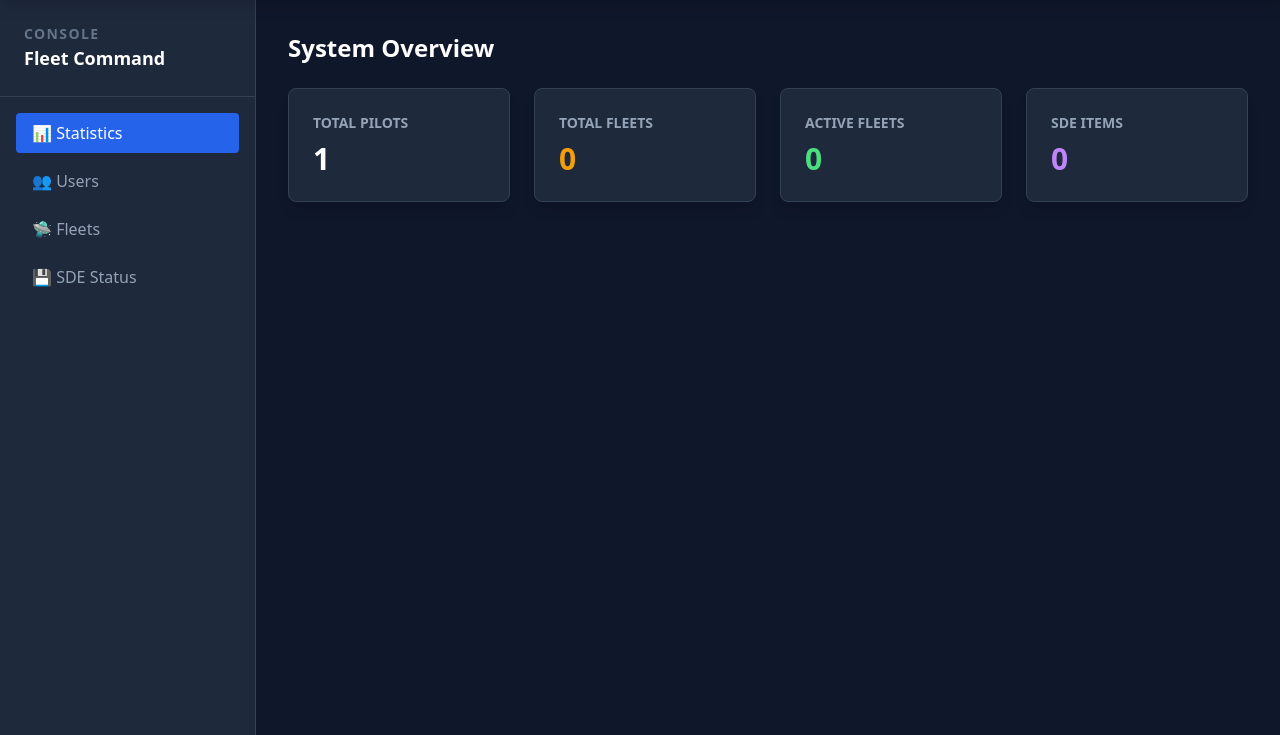
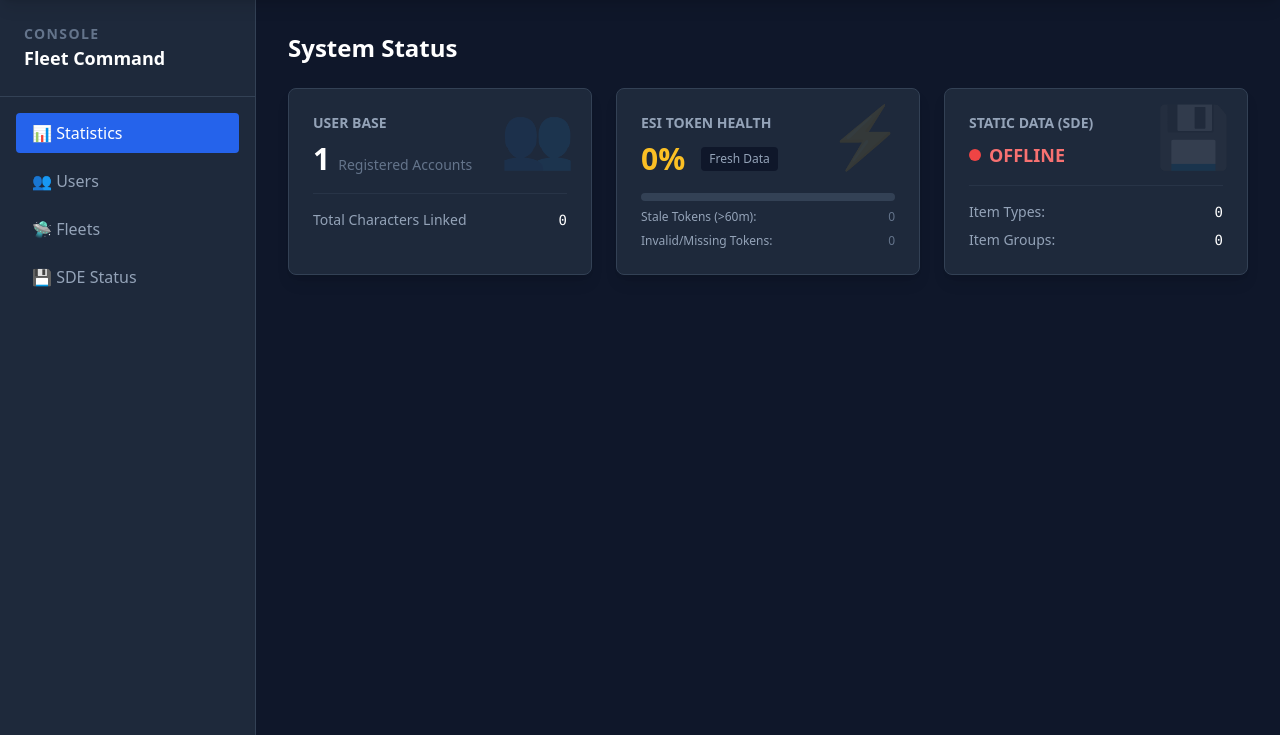
Before and after one commit to Warp-To-Me/Waitlist_Dev.v2, a Django app: page /management/ in a window 1280 px wide. Shown: the part 81-816 px from the top of the page. Run offline with Django 5.2, Linux system fonts and the light colour scheme; the visitor is signed in with stand-in values (Sample User, id 1); data comes from the database, SQL or seed files in the repository; data that the repository does not hold is empty; some libraries are stand-ins or nearby versions.

Commit message:
Pilot changes, add lp/wallet

```diff
--- a/Waitlist_Dev.v2/core/views.py
+++ b/Waitlist_Dev.v2/core/views.py
@@ -1,7 +1,7 @@
 from django.shortcuts import render, redirect, get_object_or_404
 from django.contrib.auth.models import User
 from django.contrib.auth.decorators import login_required, user_passes_test
-from django.db.models import Count
+from django.db.models import Count, Q, Sum
 from django.http import JsonResponse
 from django.utils import timezone
 from datetime import timedelta
@@ -119,12 +119,23 @@ def profile_view(request):
                  except ItemType.DoesNotExist:
                      active_char.ship_type_name = "Unknown Hull"
 
+    # Calculate Totals using DB Aggregation
+    # This ensures we get the true sum from the database, handling Decimal types correctly
+    totals = characters.aggregate(
+        wallet_sum=Sum('wallet_balance'),
+        lp_sum=Sum('concord_lp')
+    )
+    total_wallet = totals['wallet_sum'] or 0
+    total_lp = totals['lp_sum'] or 0
+
     context = {
         'active_char': active_char,
         'characters': characters,
         'esi': esi_data,
         'grouped_skills': grouped_skills,
         'token_missing': token_missing,  # Pass flag to template
+        'total_wallet': total_wallet,
+        'total_lp': total_lp,
         'base_template': get_template_base(request)
     }
 
@@ -166,11 +177,40 @@ def is_management(user):
 @login_required
 @user_passes_test(is_management)
 def management_dashboard(request):
+    # --- ESI / Token Statistics ---
+    total_characters = EveCharacter.objects.count()
+
+    # "Stale" means not updated in the last 60 minutes
+    threshold = timezone.now() - timedelta(minutes=60)
+    stale_count = EveCharacter.objects.filter(last_updated__lt=threshold).count()
+
+    # "Invalid" means missing refresh token entirely
+    invalid_token_count = EveCharacter.objects.filter(Q(refresh_token__isnull=True) | Q(refresh_token='')).count()
+
+    # --- SDE Statistics ---
+    sde_items_count = ItemType.objects.count()
+    sde_groups_count = ItemGroup.objects.count()
+    sde_status = "ONLINE" if sde_items_count > 0 else "OFFLINE"
+
     context = {
+        # User Stats
         'total_users': User.objects.count(),
+
+        # Fleet Stats
         'total_fleets': Fleet.objects.count(),
         'active_fleets_count': Fleet.objects.filter(is_active=True).count(),
-        'sde_count': ItemType.objects.count(),
+
+        # ESI Stats
+        'total_characters': total_characters,
+        'stale_count': stale_count,
+        'invalid_token_count': invalid_token_count,
+        'esi_health_percent': int(((total_characters - stale_count) / total_characters * 100)) if total_characters > 0 else 0,
+
+        # SDE Stats
+        'sde_status': sde_status,
+        'sde_items_count': sde_items_count,
+        'sde_groups_count': sde_groups_count,
+
         'base_template': get_template_base(request)
     }
     return render(request, 'management/dashboard.html', context)
--- a/Waitlist_Dev.v2/pilot_data/models.py
+++ b/Waitlist_Dev.v2/pilot_data/models.py
@@ -15,6 +15,10 @@ class EveCharacter(models.Model):
     total_sp = models.BigIntegerField(default=0)
     current_ship_name = models.CharField(max_length=255, blank=True, default="")
     current_ship_type_id = models.IntegerField(null=True, blank=True)
+
+    # New Fields
+    wallet_balance = models.DecimalField(max_digits=20, decimal_places=2, default=0)
+    concord_lp = models.IntegerField(default=0)
 
     access_token = models.TextField(blank=True, default="")
     refresh_token = models.TextField(blank=True, default="")
@@ -57,7 +61,7 @@ class CharacterImplant(models.Model):
 class CharacterHistory(models.Model):
     character = models.ForeignKey(EveCharacter, on_delete=models.CASCADE, related_name='corp_history')
     corporation_id = models.IntegerField()
-    corporation_name = models.CharField(max_length=255, blank=True, default="Unknown Corp") # New Field
+    corporation_name = models.CharField(max_length=255, blank=True, default="Unknown Corp")
     start_date = models.DateTimeField()
 
 # --- SDE Models ---
--- a/Waitlist_Dev.v2/templates/base.html
+++ b/Waitlist_Dev.v2/templates/base.html
@@ -69,10 +69,10 @@
                     <a href="{% url 'custom_admin' %}" class="spa-link text-blue-400 hover:text-blue-300 text-sm font-semibold transition border border-blue-900/50 px-3 py-1 rounded hover:bg-blue-900/20" title="Management Dashboard">Mgmt</a>
                     <a href="{% url 'admin:index' %}" target="_blank" class="text-purple-400 hover:text-purple-300 text-sm font-semibold transition border border-purple-900/50 px-3 py-1 rounded hover:bg-purple-900/20" title="Database Backend">DB</a>
                     {% endif %}
-                    <a href="{% url 'logout' %}" class="text-red-400 hover:text-red-300 text-sm transition font-bold">Logout</a>
+                    <!-- ADDED data-no-spa HERE -->
+                    <a href="{% url 'logout' %}" data-no-spa class="text-red-400 hover:text-red-300 text-sm transition font-bold">Logout</a>
                 </div>
                 {% else %}
-                <!-- ADDED: data-no-spa to prevent AJAX interception for Login -->
                 <a href="{% url 'sso_login' %}" data-no-spa class="bg-amber-600 hover:bg-amber-500 text-white font-bold px-4 py-1.5 rounded text-sm transition shadow-lg shadow-amber-900/20">Log In</a>
                 {% endif %}
             </div>
@@ -96,7 +96,6 @@
             document.body.addEventListener('click', e => {
                 const link = e.target.closest('a');
                 // Intercept internal links only
-                // ADDED CHECK: !link.hasAttribute('data-no-spa')
                 if (link && link.href && link.host === window.location.host && !link.target && !link.hasAttribute('download') && !link.href.includes('/admin/') && !link.hasAttribute('data-no-spa')) {
                     e.preventDefault();
                     navigateTo(link.href);
--- a/Waitlist_Dev.v2/templates/management/dashboard.html
+++ b/Waitlist_Dev.v2/templates/management/dashboard.html
@@ -1,31 +1,81 @@
 {% extends 'management/base_management.html' %}
 
 {% block management_content %}
-<h1 class="text-2xl font-bold text-white mb-6">System Overview</h1>
+<h1 class="text-2xl font-bold text-white mb-6">System Status</h1>
 
-<div class="grid grid-cols-1 md:grid-cols-2 lg:grid-cols-4 gap-6">
-    <!-- Stat Card 1 -->
-    <div class="bg-slate-800 p-6 rounded-lg border border-slate-700 shadow-lg">
-        <div class="text-slate-400 text-sm uppercase font-bold">Total Pilots</div>
-        <div class="text-3xl font-bold text-white mt-2">{{ total_users }}</div>
+<div class="grid grid-cols-1 md:grid-cols-2 lg:grid-cols-3 gap-6">
+
+    <!-- CARD 1: USER BASE -->
+    <div class="bg-slate-800 p-6 rounded-lg border border-slate-700 shadow-lg relative overflow-hidden">
+        <div class="absolute top-0 right-0 p-4 opacity-10 text-6xl text-blue-500">👥</div>
+        <h3 class="text-slate-400 text-sm uppercase font-bold mb-2">User Base</h3>
+        <div class="flex items-baseline gap-2">
+            <span class="text-3xl font-bold text-white">{{ total_users }}</span>
+            <span class="text-sm text-slate-500">Registered Accounts</span>
+        </div>
+        <div class="mt-4 pt-4 border-t border-slate-700/50">
+            <div class="flex justify-between text-sm">
+                <span class="text-slate-400">Total Characters Linked</span>
+                <span class="text-white font-mono">{{ total_characters }}</span>
+            </div>
+        </div>
     </div>
 
-    <!-- Stat Card 2 -->
-    <div class="bg-slate-800 p-6 rounded-lg border border-slate-700 shadow-lg">
-        <div class="text-slate-400 text-sm uppercase font-bold">Total Fleets</div>
-        <div class="text-3xl font-bold text-amber-500 mt-2">{{ total_fleets }}</div>
+    <!-- CARD 2: ESI SERVICE HEALTH -->
+    <div class="bg-slate-800 p-6 rounded-lg border border-slate-700 shadow-lg relative overflow-hidden">
+        <div class="absolute top-0 right-0 p-4 opacity-10 text-6xl text-amber-500">⚡</div>
+        <h3 class="text-slate-400 text-sm uppercase font-bold mb-2">ESI Token Health</h3>
+
+        <div class="flex items-center gap-4 mb-2">
+            <span class="text-3xl font-bold {% if esi_health_percent > 80 %}text-green-400{% else %}text-amber-400{% endif %}">
+                {{ esi_health_percent }}%
+            </span>
+            <span class="text-xs bg-slate-900 px-2 py-1 rounded text-slate-400">Fresh Data</span>
+        </div>
+
+        <div class="space-y-2 mt-4">
+            <!-- Stale Bar -->
+            <div class="w-full bg-slate-700 rounded-full h-2">
+                <div class="bg-green-500 h-2 rounded-full" style="width: {{ esi_health_percent }}%"></div>
+            </div>
+
+            <div class="flex justify-between text-xs mt-1">
+                <span class="text-slate-400">Stale Tokens (>60m):</span>
+                <span class="{% if stale_count > 0 %}text-amber-500 font-bold{% else %}text-slate-500{% endif %}">{{ stale_count }}</span>
+            </div>
+            <div class="flex justify-between text-xs">
+                <span class="text-slate-400">Invalid/Missing Tokens:</span>
+                <span class="{% if invalid_token_count > 0 %}text-red-500 font-bold{% else %}text-slate-500{% endif %}">{{ invalid_token_count }}</span>
+            </div>
+        </div>
     </div>
 
-    <!-- Stat Card 3 -->
-    <div class="bg-slate-800 p-6 rounded-lg border border-slate-700 shadow-lg">
-        <div class="text-slate-400 text-sm uppercase font-bold">Active Fleets</div>
-        <div class="text-3xl font-bold text-green-400 mt-2">{{ active_fleets_count }}</div>
+    <!-- CARD 3: SDE STATUS -->
+    <div class="bg-slate-800 p-6 rounded-lg border border-slate-700 shadow-lg relative overflow-hidden">
+        <div class="absolute top-0 right-0 p-4 opacity-10 text-6xl text-purple-500">💾</div>
+        <h3 class="text-slate-400 text-sm uppercase font-bold mb-2">Static Data (SDE)</h3>
+
+        <div class="flex items-center gap-2 mb-4">
+            {% if sde_status == "ONLINE" %}
+            <span class="w-3 h-3 bg-green-500 rounded-full animate-pulse shadow-[0_0_10px_rgba(34,197,94,0.5)]"></span>
+            <span class="text-green-400 font-bold text-lg">ONLINE</span>
+            {% else %}
+            <span class="w-3 h-3 bg-red-500 rounded-full"></span>
+            <span class="text-red-400 font-bold text-lg">OFFLINE</span>
+            {% endif %}
+        </div>
+
+        <div class="space-y-2 text-sm border-t border-slate-700/50 pt-4">
+            <div class="flex justify-between">
+                <span class="text-slate-400">Item Types:</span>
+                <span class="text-white font-mono">{{ sde_items_count }}</span>
+            </div>
+            <div class="flex justify-between">
+                <span class="text-slate-400">Item Groups:</span>
+                <span class="text-white font-mono">{{ sde_groups_count }}</span>
+            </div>
+        </div>
     </div>
 
-    <!-- Stat Card 4 -->
-    <div class="bg-slate-800 p-6 rounded-lg border border-slate-700 shadow-lg">
-        <div class="text-slate-400 text-sm uppercase font-bold">SDE Items</div>
-        <div class="text-3xl font-bold text-purple-400 mt-2">{{ sde_count }}</div>
-    </div>
 </div>
 {% endblock %}
--- a/Waitlist_Dev.v2/waitlist_project/settings.py
+++ b/Waitlist_Dev.v2/waitlist_project/settings.py
@@ -111,12 +111,15 @@ DEFAULT_AUTO_FIELD = 'django.db.models.BigAutoField'
 EVE_CLIENT_ID = os.getenv('EVE_CLIENT_ID')
 EVE_CALLBACK_URL = os.getenv('EVE_CALLBACK_URL', 'http://localhost:8000/auth/sso/callback/')
 
+# Updated Scopes for Wallet and LP
 EVE_SCOPES = (
     "publicData "
     "esi-skills.read_skills.v1 "
     "esi-skills.read_skillqueue.v1 "
     "esi-clones.read_implants.v1 "
-    "esi-location.read_ship_type.v1"
+    "esi-location.read_ship_type.v1 "
+    "esi-wallet.read_character_wallet.v1 "
+    "esi-characters.read_loyalty.v1"
 )
 
 CHANNEL_LAYERS = {
```
Also changed, not shown: Waitlist_Dev.v2/esi_auth/views.py (+19 -12 lines), Waitlist_Dev.v2/esi_calls/esi_network.py (+35 -20 lines), Waitlist_Dev.v2/esi_calls/management/commands/sde_import.py (+81 -71 lines), Waitlist_Dev.v2/esi_calls/token_manager.py (+41 -4 lines), Waitlist_Dev.v2/scheduler/tasks.py (+17 -4 lines), Waitlist_Dev.v2/templates/management/users.html (+5 -3 lines), Waitlist_Dev.v2/templates/partials/profile_content.html (+72 -41 lines), Waitlist_Dev.v2/templates/profile.html (+21 -1 lines), Waitlist_Dev.v2/pilot_data/migrations/0007_evecharacter_concord_lp_evecharacter_wallet_balance.py (added).
